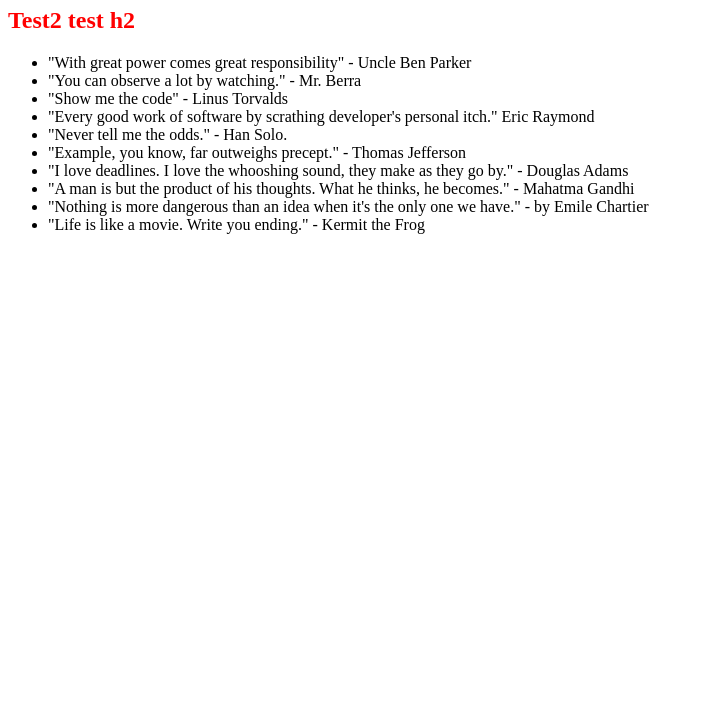
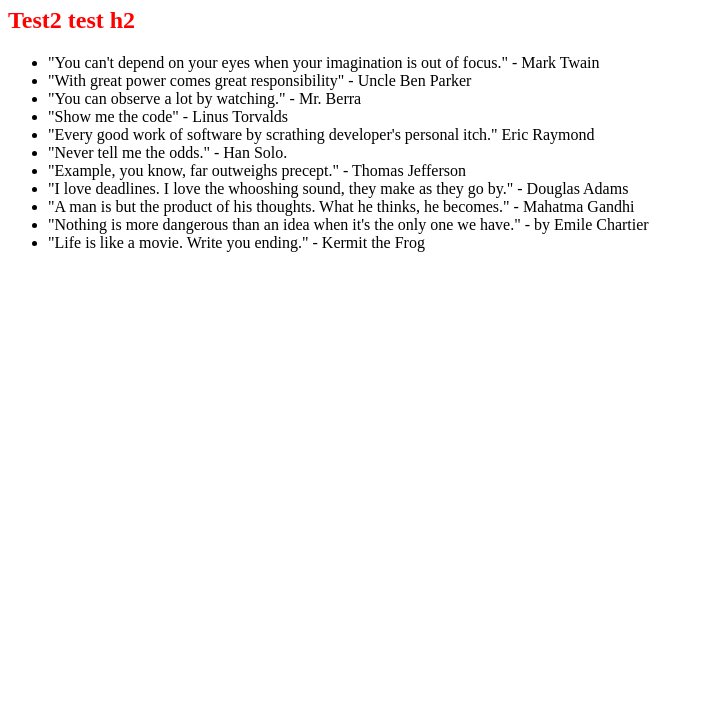
Before and after one commit to dmitry-stepanov-md/0ds_main_openSAP_repo, a plain HTML site: page index.html in a window 1280 px wide. Shown: the part 73-800 px from the top of the page, without its empty margins (0-701 px from the left). Drawn offline with Linux system fonts and the light colour scheme.

Commit message:
added quote Mark Twain

```diff
--- a/index.html
+++ b/index.html
@@ -9,6 +9,7 @@
 		<h1>Test this is page h1</h1>
 		<h2>Test2 test h2</h2>
 		<ul>
+			<li>"You can't depend on your eyes when your imagination is out of focus." - Mark Twain</li>
 			<li>"With great power comes great responsibility" - Uncle Ben Parker</li>
 			<li>"You can observe a lot by watching." - Mr. Berra</li>
 			<li>"Show me the code" - Linus Torvalds</li>
```
